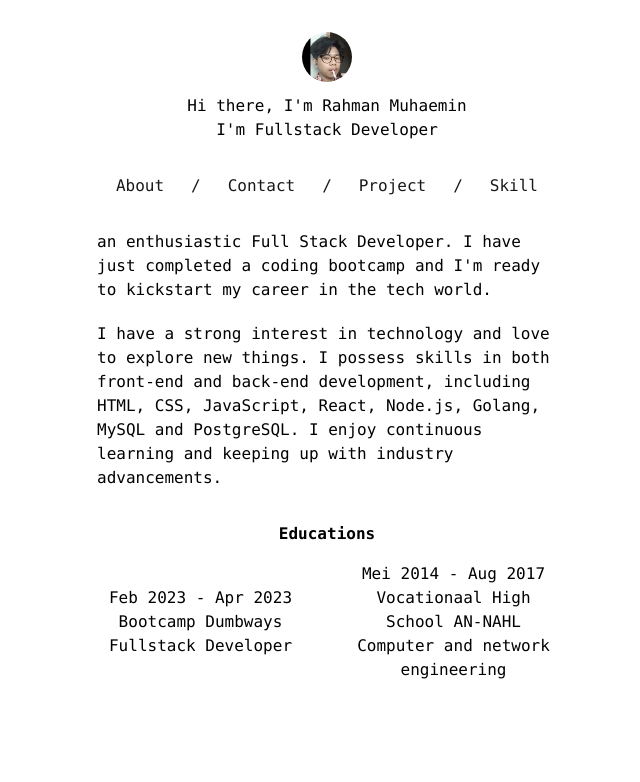
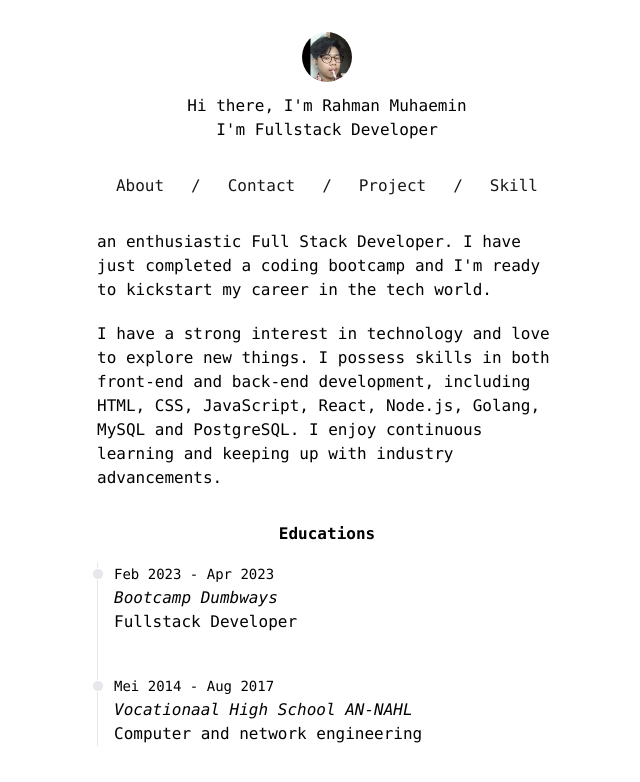
Before and after one commit to thxrhmn/personal-web-next, a Next.js app: page / in a window 1280 px wide. Shown: the top 782 px of the page, without its empty margins (313-953 px from the left). Built offline with nearby package versions, Linux system fonts and the light colour scheme.

Commit message:
adding timeline for educations

```diff
--- a/src/app/page.js
+++ b/src/app/page.js
@@ -31,16 +31,22 @@ export default function Home() {
 
       <div className="my-8 mx-5">
         <h2 className="text-center mb-4 font-bold">Educations</h2>
-        <div className="text-center items-center md:flex md:justify-between md:text-center">
-          {data.educations.map((item) => (
-            <div key={item.name} className="education mb-3 md:w-[45%]">
-              <p className="">{item.graduation}</p>
-              <p className="">{item.name}</p>
-              <p className="">{item.major}</p>
-            </div>
-          ))}
-        </div>
+        <ol className="relative border-l border-gray-200 dark:border-gray-700">
+        {data.educations.map((item, idx) => (
+          <li key={idx} className="mb-10 ml-4">
+            <div className="absolute w-3 h-3 bg-gray-200 rounded-full mt-1.5 -left-1.5 border border-white dark:border-black dark:bg-black"></div>
+            <time className="mb-1 text-sm font-normal leading-none">
+              {item.graduation}
+            </time>
+            <h3 className="text-md italic">{item.name}</h3>
+            <p className="mb-4 text-base font-normal">
+              {item.major}
+            </p>
+          </li>
+        ))}
+      </ol>
       </div>
+
 
     </main>
   );
```
